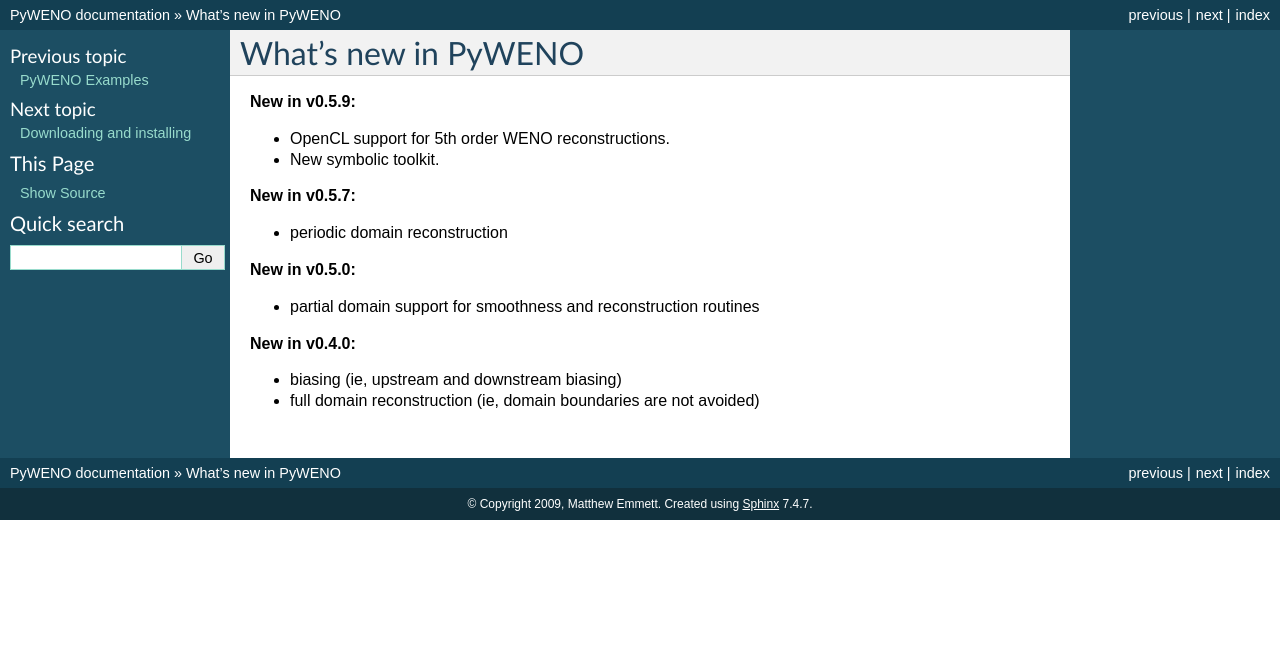
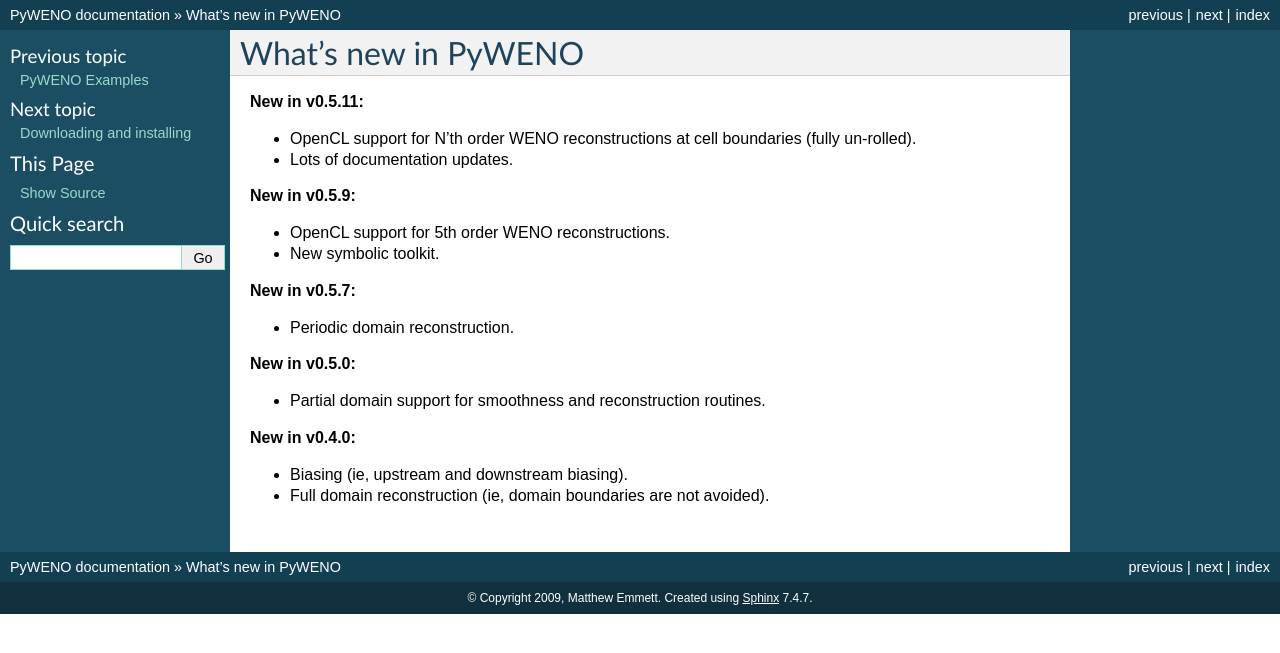
Before and after one commit to memmett/PyWENO, a Sphinx documentation site: the page built from docs/whatsnew.rst, in a window 1280 px wide. Shown: the top 653 px of the page. Built offline with Sphinx 7.4.7, drawn with Linux system fonts in a browser that asks for light colours; formulas are drawn with MathJax 3; the version number could not be read and is left out.

Commit message:
DOCS: Update documentation.

```diff
--- a/docs/index.rst
+++ b/docs/index.rst
@@ -7,6 +7,7 @@
 
 **News**
 
+* January 20 2011: `PyWENO 0.5.11`_ released (see :doc:`what's new <whatsnew>`).
 * November 27 2010: `PyWENO 0.5.9`_ released (see :doc:`what's new <whatsnew>`).
 * November 19 2010: PyWENO now has preliminary support for OpenCL (GPUs).
 * October 17 2010: `PyWENO 0.5.7`_ released (see :doc:`what's new <whatsnew>`).
@@ -41,7 +42,6 @@
 * :doc:`Examples <examples>` - some examples.
 * :doc:`Reference <reference>` - reference documentation.
 * :download:`Maths <weno.pdf>` (PDF) - the maths behind WENO approximations.
-
 
 **Features**
 
@@ -130,3 +130,4 @@
 .. _`PyWENO 0.5.0`: http://github.com/memmett/PyWENO/downloads
 .. _`PyWENO 0.5.7`: http://github.com/memmett/PyWENO/downloads
 .. _`PyWENO 0.5.9`: http://github.com/memmett/PyWENO/downloads
+.. _`PyWENO 0.5.11`: http://github.com/memmett/PyWENO/downloads
--- a/docs/reference.rst
+++ b/docs/reference.rst
@@ -7,10 +7,10 @@
 .. autoclass:: pyweno.weno.WENO
    :members:
 
-CLWENO5PM class
----------------
+CLPMWENO class
+--------------
 
-.. autoclass:: pyweno.clweno5.CLWENO5PM
+.. autoclass:: pyweno.clweno.CLPMWENO
    :members:
 
 Grid class
--- a/docs/whatsnew.rst
+++ b/docs/whatsnew.rst
@@ -1,21 +1,26 @@
 What's new in PyWENO
 ====================
+
+**New in v0.5.11:**
+
+* OpenCL support for N'th order WENO reconstructions at cell
+  boundaries (fully un-rolled).
+* Lots of documentation updates.
 
 **New in v0.5.9:**
 
 * OpenCL support for 5th order WENO reconstructions.
-
 * New symbolic toolkit.
 
 **New in v0.5.7:**
 
-* periodic domain reconstruction
+* Periodic domain reconstruction.
 
 **New in v0.5.0:**
 
-* partial domain support for smoothness and reconstruction routines
+* Partial domain support for smoothness and reconstruction routines.
 
 **New in v0.4.0:**
 
-* biasing (ie, upstream and downstream biasing)
-* full domain reconstruction (ie, domain boundaries are not avoided)
+* Biasing (ie, upstream and downstream biasing).
+* Full domain reconstruction (ie, domain boundaries are not avoided).
```
Also changed, not shown: docs/opencl.rst (+8 -4 lines), 1 other file.
